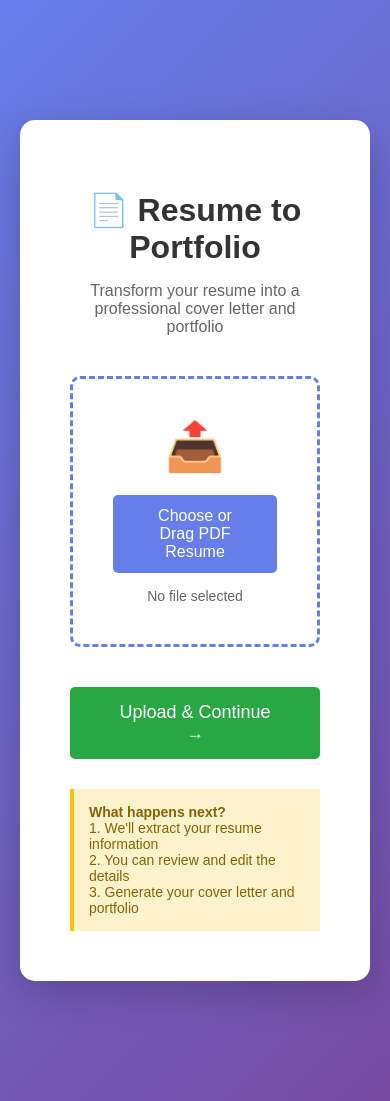
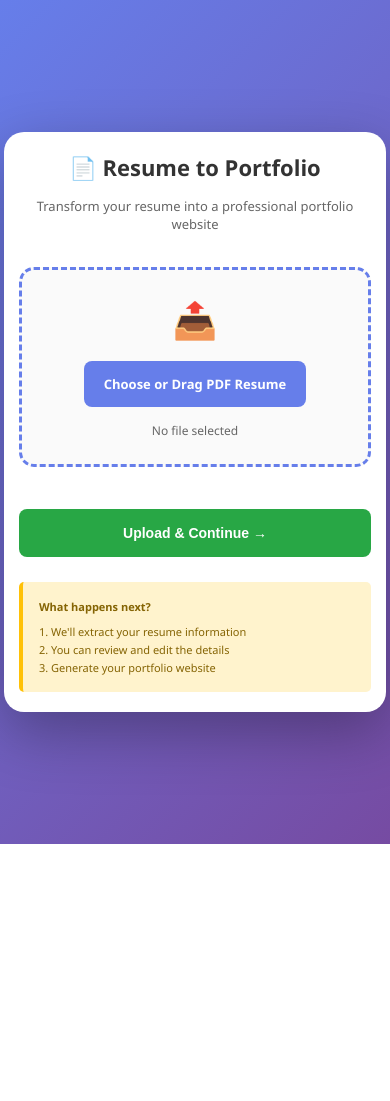
Before and after one commit to Rakshak05/Folibuddy, a FastAPI app: page / in a window 390 px wide. After the commit the page ends 844 px from the top, so only its background shows below. Run offline with FastAPI, Linux system fonts and the light colour scheme.

Commit message:
Responsive wrt to screen sizes.

```diff
--- a/backend/llm_gemini_parser.py
+++ b/backend/llm_gemini_parser.py
@@ -163,7 +163,8 @@ Resume Text:
         # Generate response with retry logic
         response = call_gemini_with_retry(
             client,
-            model="gemini-2.0-flash-exp",
+            # model="gemini-2.0-flash-exp",
+            model="gemini-2.0-flash",
             prompt=prompt,
             max_retries=5
         )
--- a/backend/main.py
+++ b/backend/main.py
@@ -47,7 +47,7 @@ def keep_alive():
         try:
             time.sleep(300)  # Wait 5 minutes (300 seconds)
             response = requests.get(url, timeout=10)
-            print(f"Keep-alive ping successful: {response.status_code}")
+            # print(f"Keep-alive ping successful: {response.status_code}")
         except Exception as e:
             print(f"Keep-alive ping failed: {e}")
 
@@ -62,8 +62,6 @@ async def startup_event():
     # Start keep-alive thread
     keep_alive_thread = threading.Thread(target=keep_alive, daemon=True)
     keep_alive_thread.start()
-
-    print("Keep-alive service started - will ping every 5 minutes")
 
 @app.get("/", response_class=HTMLResponse)
 async def root():
--- a/backend/templates/editor.html
+++ b/backend/templates/editor.html
@@ -150,7 +150,7 @@
             <div class="skills-hint">A short bio that will appear in your portfolio</div>
 
             <h2>Skills</h2>
-            <label>Your Skills (comma separated)</label>
+            <label>Your Skills</label>
             <textarea name="skills" required>{{ data.skills | join(", ") }}</textarea>
             <div class="skills-hint">Tip: Separate each skill with a comma</div>
 
--- a/frontend/upload.html
+++ b/frontend/upload.html
@@ -1,51 +1,76 @@
 <!DOCTYPE html>
-<html>
+<html lang="en">
 
 <head>
+    <meta charset="UTF-8">
+    <meta name="viewport" content="width=device-width, initial-scale=1.0">
     <title>Resume to Portfolio - Upload</title>
     <style>
+        * {
+            margin: 0;
+            padding: 0;
+            box-sizing: border-box;
+        }
+
+        html,
         body {
-            font-family: Arial, sans-serif;
-            max-width: 600px;
-            margin: 100px auto;
-            padding: 20px;
+            height: 100%;
+            width: 100%;
+            overflow: hidden;
+            font-family: 'Segoe UI', Tahoma, Geneva, Verdana, sans-serif;
+        }
+
+        body {
+            display: flex;
+            align-items: center;
+            justify-content: center;
             background: linear-gradient(135deg, #667eea 0%, #764ba2 100%);
-            min-height: 100vh;
+            position: relative;
         }
 
         .upload-container {
             background: white;
-            padding: 50px;
-            border-radius: 15px;
-            box-shadow: 0 10px 40px rgba(0, 0, 0, 0.2);
+            border-radius: 20px;
+            box-shadow: 0 20px 60px rgba(0, 0, 0, 0.3);
             text-align: center;
+            width: 90%;
+            max-width: 600px;
+            padding: clamp(20px, 5vw, 50px);
+            max-height: 90vh;
+            display: flex;
+            flex-direction: column;
+            justify-content: center;
         }
 
         h1 {
             color: #333;
-            margin-bottom: 10px;
-            font-size: 32px;
+            margin-bottom: clamp(8px, 2vh, 15px);
+            font-size: clamp(24px, 5vw, 36px);
+            font-weight: 700;
         }
 
         .subtitle {
             color: #666;
-            margin-bottom: 40px;
-            font-size: 16px;
+            margin-bottom: clamp(20px, 4vh, 35px);
+            font-size: clamp(13px, 2.5vw, 16px);
+            line-height: 1.4;
         }
 
         .upload-area {
             border: 3px dashed #667eea;
-            border-radius: 10px;
-            padding: 40px;
-            margin-bottom: 20px;
+            border-radius: 15px;
+            padding: clamp(20px, 4vh, 40px);
+            margin-bottom: clamp(15px, 3vh, 25px);
             cursor: pointer;
             transition: all 0.3s ease;
+            background-color: #fafafa;
         }
 
         .upload-area:hover,
         .upload-area.drag-over {
             background-color: #f0f4ff;
             border-color: #764ba2;
+            transform: translateY(-2px);
         }
 
         .upload-area.drag-over {
@@ -53,8 +78,8 @@
         }
 
         .upload-icon {
-            font-size: 48px;
-            margin-bottom: 20px;
+            font-size: clamp(36px, 8vw, 52px);
+            margin-bottom: clamp(10px, 2vh, 20px);
         }
 
         input[type="file"] {
@@ -63,54 +88,136 @@
 
         .file-label {
             display: inline-block;
-            padding: 12px 30px;
+            padding: clamp(10px, 2vh, 14px) clamp(20px, 4vw, 35px);
             background-color: #667eea;
             color: white;
-            border-radius: 5px;
+            border-radius: 8px;
             cursor: pointer;
-            font-size: 16px;
-            transition: background-color 0.3s ease;
+            font-size: clamp(13px, 2.5vw, 16px);
+            transition: all 0.3s ease;
+            font-weight: 600;
         }
 
         .file-label:hover {
             background-color: #764ba2;
+            transform: translateY(-2px);
+            box-shadow: 0 5px 15px rgba(102, 126, 234, 0.4);
         }
 
         .file-name {
-            margin-top: 15px;
+            margin-top: clamp(10px, 2vh, 15px);
             color: #666;
-            font-size: 14px;
+            font-size: clamp(12px, 2vw, 14px);
+            word-break: break-word;
         }
 
         button {
-            padding: 15px 40px;
-            font-size: 18px;
+            padding: clamp(12px, 2.5vh, 16px) clamp(30px, 6vw, 45px);
+            font-size: clamp(14px, 3vw, 18px);
             background-color: #28a745;
             color: white;
             border: none;
-            border-radius: 5px;
+            border-radius: 8px;
             cursor: pointer;
-            margin-top: 20px;
-            transition: background-color 0.3s ease;
+            margin-top: clamp(10px, 2vh, 20px);
+            transition: all 0.3s ease;
+            font-weight: 600;
+            width: 100%;
+            max-width: 280px;
         }
 
-        button:hover {
+        button:hover:not(:disabled) {
             background-color: #218838;
+            transform: translateY(-2px);
+            box-shadow: 0 5px 15px rgba(40, 167, 69, 0.4);
         }
 
         button:disabled {
             background-color: #ccc;
             cursor: not-allowed;
+            transform: none;
         }
 
         .note {
-            margin-top: 30px;
-            padding: 15px;
+            margin-top: clamp(15px, 3vh, 25px);
+            padding: clamp(12px, 2vh, 16px);
             background-color: #fff3cd;
             border-left: 4px solid #ffc107;
             text-align: left;
-            font-size: 14px;
+            font-size: clamp(11px, 2vw, 14px);
             color: #856404;
+            border-radius: 5px;
+            line-height: 1.6;
+        }
+
+        .note strong {
+            display: block;
+            margin-bottom: 8px;
+        }
+
+        /* Mobile optimization */
+        @media (max-width: 600px) {
+            .upload-container {
+                width: 95%;
+                padding: 25px;
+                max-height: 95vh;
+            }
+
+            .upload-area {
+                padding: 25px 15px;
+            }
+
+            button {
+                max-width: 100%;
+            }
+        }
+
+        /* Small mobile devices */
+        @media (max-width: 400px) {
+            .upload-container {
+                width: 98%;
+                padding: 20px 15px;
+            }
+
+            h1 {
+                font-size: 22px;
+            }
+
+            .subtitle {
+                font-size: 13px;
+            }
+        }
+
+        /* Tablet landscape */
+        @media (min-width: 601px) and (max-width: 1024px) {
+            .upload-container {
+                max-width: 550px;
+            }
+        }
+
+        /* Very small screens height */
+        @media (max-height: 600px) {
+            .upload-container {
+                padding: 15px;
+                max-height: 98vh;
+            }
+
+            .note {
+                font-size: 11px;
+                padding: 10px;
+            }
+
+            .upload-area {
+                padding: 20px;
+            }
+
+            h1 {
+                margin-bottom: 5px;
+            }
+
+            .subtitle {
+                margin-bottom: 15px;
+            }
         }
     </style>
 </head>
@@ -119,7 +226,7 @@
 
     <div class="upload-container">
         <h1>📄 Resume to Portfolio</h1>
-        <p class="subtitle">Transform your resume into a professional cover letter and portfolio</p>
+        <p class="subtitle">Transform your resume into a professional portfolio website</p>
 
         <form id="upload-form" onsubmit="handleSubmit(event)">
             <div class="upload-area" id="drop-zone" onclick="document.getElementById('resume').click()">
@@ -133,16 +240,26 @@
         </form>
 
         <div class="note">
-            <strong>What happens next?</strong><br>
+            <strong>What happens next?</strong>
             1. We'll extract your resume information<br>
             2. You can review and edit the details<br>
-            3. Generate your cover letter and portfolio
+            3. Generate your portfolio website
         </div>
     </div>
 
     <script>
         const dropZone = document.getElementById('drop-zone');
         const fileInput = document.getElementById('resume');
+
+        // Prevent default drag behaviors
+        ['dragenter', 'dragover', 'dragleave', 'drop'].forEach(eventName => {
+            document.body.addEventListener(eventName, preventDefaults, false);
+        });
+
+        function preventDefaults(e) {
+            e.preventDefault();
+            e.stopPropagation();
+        }
 
         // Drag and drop event listeners
         dropZone.addEventListener('dragover', (e) => {
@@ -159,8 +276,13 @@
             dropZone.classList.remove('drag-over');
 
             if (e.dataTransfer.files.length) {
-                fileInput.files = e.dataTransfer.files;
-                showFileName();
+                const file = e.dataTransfer.files[0];
+                if (file.type === 'application/pdf' || file.name.toLowerCase().endsWith('.pdf')) {
+                    fileInput.files = e.dataTransfer.files;
+                    showFileName();
+                } else {
+                    alert('Please drop a PDF file only!');
+                }
             }
         });
 
@@ -171,15 +293,17 @@
             if (input.files.length > 0) {
                 fileNameDiv.textContent = input.files[0].name;
                 fileNameDiv.style.color = '#28a745';
+                fileNameDiv.style.fontWeight = '600';
             } else {
                 fileNameDiv.textContent = 'No file selected';
                 fileNameDiv.style.color = '#666';
+                fileNameDiv.style.fontWeight = 'normal';
             }
         }
 
         async function handleSubmit(event) {
             event.preventDefault();
-            event.stopPropagation();  // Prevent any bubbling
+            event.stopPropagation();
 
             const fileInput = document.getElementById('resume');
             const submitBtn = document.getElementById('submit-btn');
@@ -224,16 +348,7 @@
                     const errorText = await response.text().catch(() => 'Unknown error');
                     console.error('Server error:', errorText);
 
-                    alert('Error reading your resume.\n\n' +
-                        'This could be due to:\n' +
-                        '• Corrupted PDF file\n' +
-                        '• Unsupported PDF format\n' +
-                        '• Large file size\n\n' +
-                        'Please try:\n' +
-                        '1. Re-downloading your PDF\n' +
-                        '2. Converting to a standard PDF format\n' +
-                        '3. Reducing file size\n\n' +
-                        'Then click "Upload & Continue →" to try again.');
+                    alert('Error reading your resume.\n\nPlease try:\n1. Re-downloading your PDF\n2. Converting to standard PDF format\n3. Upload again');
 
                     submitBtn.disabled = false;
                     submitBtn.textContent = 'Upload & Continue →';
@@ -241,11 +356,7 @@
             } catch (error) {
                 console.error('Connection error:', error);
 
-                alert('Cannot connect to server!\n\n' +
-                    'Please ensure:\n' +
-                    '1. Backend is running (python -m uvicorn backend.main:app --reload)\n' +
-                    '2. Server is at http://127.0.0.1:8000\n\n' +
-                    'Then click "Upload & Continue →" to try again.');
+                alert('Cannot connect to server!\n\nPlease ensure the backend is running and try again.');
 
                 submitBtn.disabled = false;
                 submitBtn.textContent = 'Upload & Continue →';
--- a/requirements.txt
+++ b/requirements.txt
@@ -9,7 +9,7 @@ pdfplumber==0.10.3
 PyPDF2==3.0.1
 
 # AI/ML - Gemini API
-google-genai==0.2.2
+# google-genai==0.2.2
 google-api-core>=2.19.0
 
 # Data Validation
```
Also changed, not shown: output/portfolio.json (added, +121 -0 lines), README.md.
